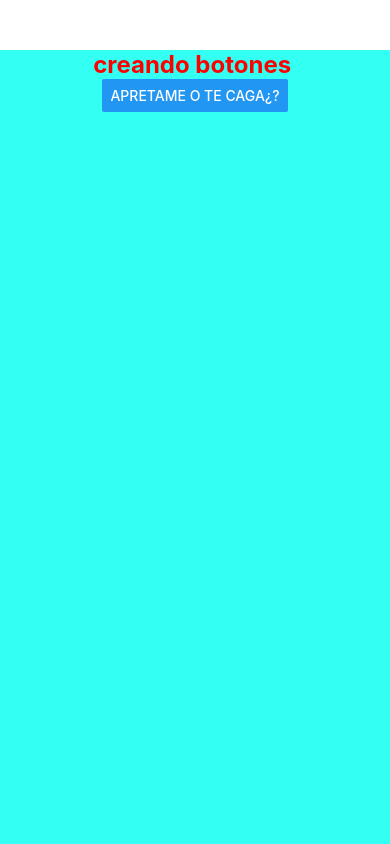
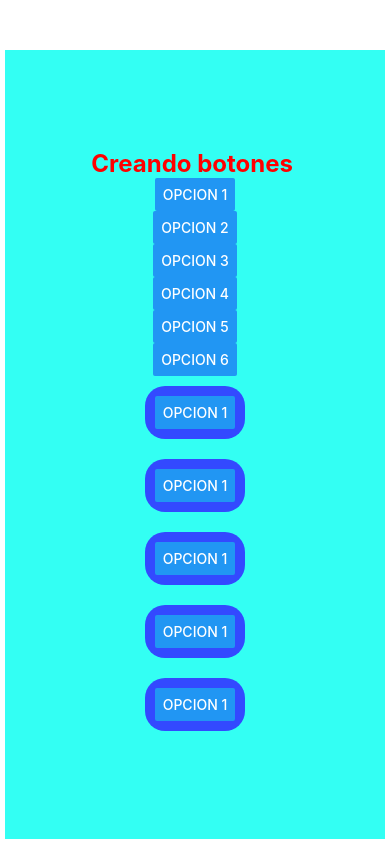
Before and after one commit to josemasa/PRUEBA, a React Native app in the folder pruebas1/: screen / in a window 390 px wide. Built offline with nearby package versions, Linux system fonts and the light colour scheme.

Commit message:
pruebas1.compoenntes

```diff
--- a/pruebas1/App.js
+++ b/pruebas1/App.js
@@ -1,21 +1,81 @@
-import { StatusBar } from 'expo-status-bar';
-import { StyleSheet,
+import { StatusBar } from "expo-status-bar";
+import CustomButton  from "./components/Custonbutton";
+import {
+  StyleSheet,
   Pressable,
   Button,
   View,
   SafeAreaView,
   Text,
-  Alert,} from 'react-native';
+  Alert,
+} from "react-native";
 
 export default function App() {
   return (
     <View style={styles.container}>
-      <Text style={styles.basetext}>creando botones </Text>
+      <Text style={styles.basetext}>Creando botones </Text>
 
-       <Button
-        title="apretame o te caga¿?"
-        onPress={() => Alert.alert('PUTO EL QUE LEE')}
-        ></Button>
+
+      <Button
+        title="OPCION 1"
+        onPress={() => Alert.alert("PUTO EL QUE LEE")}
+      ></Button>
+      <Button
+        title="OPCION 2"
+        onPress={() => Alert.alert("PUTO EL QUE LEE")}
+      ></Button>
+      <Button
+        title="OPCION 3"
+        onPress={() => Alert.alert("PUTO EL QUE LEE")}
+      ></Button>
+      <Button
+        title="OPCION 4"
+        onPress={() => Alert.alert("PUTO EL QUE LEE")}
+      ></Button>
+      <Button
+        title="OPCION 5"
+        onPress={() => Alert.alert("PUTO EL QUE LEE")}
+      ></Button>
+
+      <Button
+        title="OPCION 6"
+        onPress={() => Alert.alert("PUTO EL QUE LEE")}
+      ></Button>
+
+
+
+
+     <View style={styles.container1}>
+      <Button
+        title="OPCION 1"
+        onPress={() => Alert.alert("PUTO EL QUE LEE")}
+      ></Button>
+      </View>
+      <View style={styles.container1}>
+      <Button
+        title="OPCION 1"
+        onPress={() => Alert.alert("PUTO EL QUE LEE")}
+      ></Button>
+      </View>
+      <View style={styles.container1}>
+      <Button
+        title="OPCION 1"
+        onPress={() => Alert.alert("PUTO EL QUE LEE")}
+      ></Button>
+      </View>
+      <View style={styles.container1}>
+      <Button
+        title="OPCION 1"
+        onPress={() => Alert.alert("PUTO EL QUE LEE")}
+      ></Button>
+      </View>
+      <View style={styles.container1}>
+      <Button
+        title="OPCION 1"
+        onPress={() => Alert.alert("PUTO EL QUE LEE")}
+      ></Button>
+      </View>
+
 
 
 
@@ -26,18 +86,24 @@ export default function App() {
 
 const styles = StyleSheet.create({
   container: {
+    flex: 1,
+    backgroundColor: "#33FFF3",
+    alignItems: "center",
+    marginTop: 50,
+    margin: 5,
+    justifyContent: 'center',
+  },
+  basetext: {
+    color: "red",
+    fontWeight: "bold",
+    fontSize: 24,
+  },
+  container1: {
 
-    flex: 1,
-    backgroundColor: '#33FFF3',
-    alignItems: 'center',
-    marginTop: 50,
-    //justifyContent: 'center',
-  },
-  basetext:{
-    color: 'red',
-    fontWeight: 'bold',
-    fontSize: 24,
-
+    margin: 10,
+    padding: 10,
+    borderRadius: 20,
+    backgroundColor: '#3349FF',
   },
 
 });
--- /dev/null
+++ b/pruebas1/components/Custonbutton.jsx
@@ -0,0 +1,24 @@
+import React from 'react';
+import { View, Button, StyleSheet, Alert } from 'react-native';
+
+const CustomButton = () => {
+    const onPressHandler = () => {
+      // Función que se ejecutará al hacer clic en el botón
+      Alert.alert('Botón clicado');
+    };
+
+    return (
+      <View style={styles.container}>
+        <Button title="Mi Botón" onPress={onPressHandler} />
+      </View>
+    );
+  };
+
+const styles = StyleSheet.create({
+    container1: {
+      margin: 10,
+      padding: 10,
+      borderRadius: 5,
+      backgroundColor: '#3498db',
+    },
+  });
```
